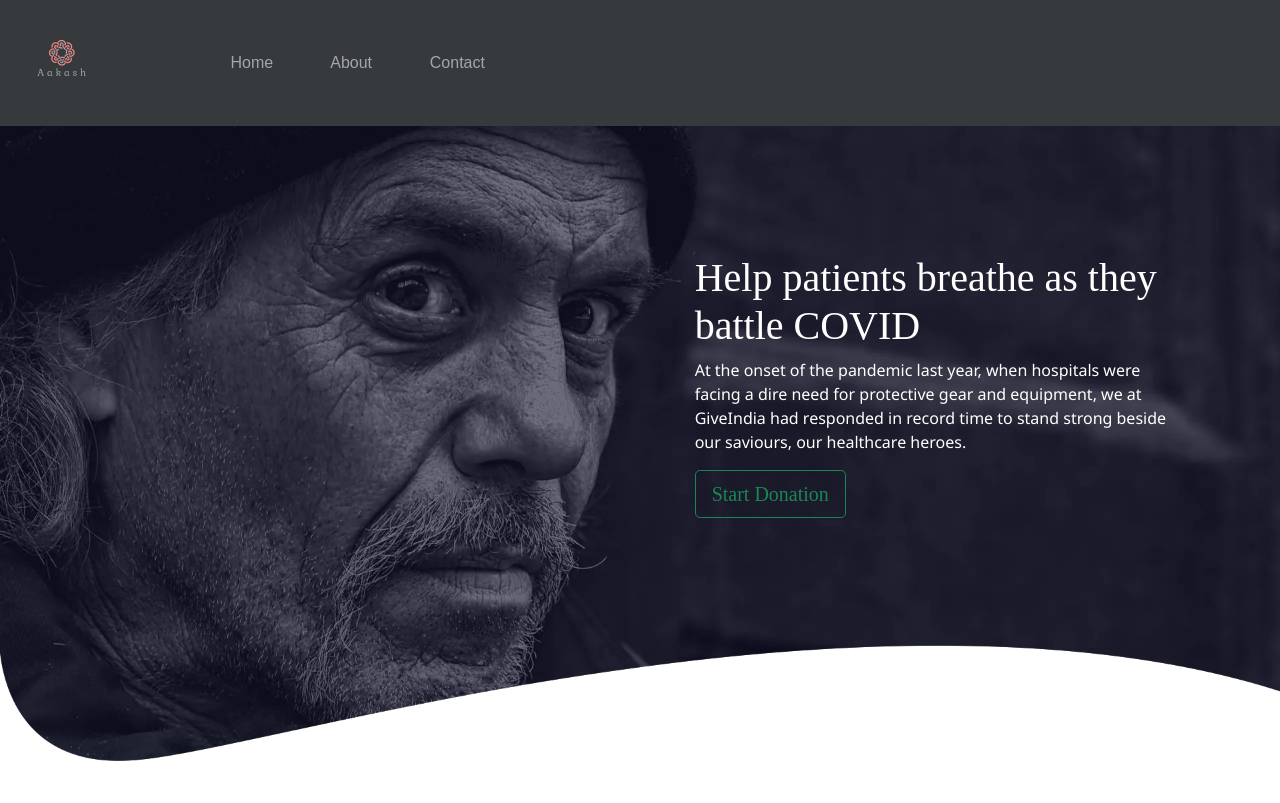
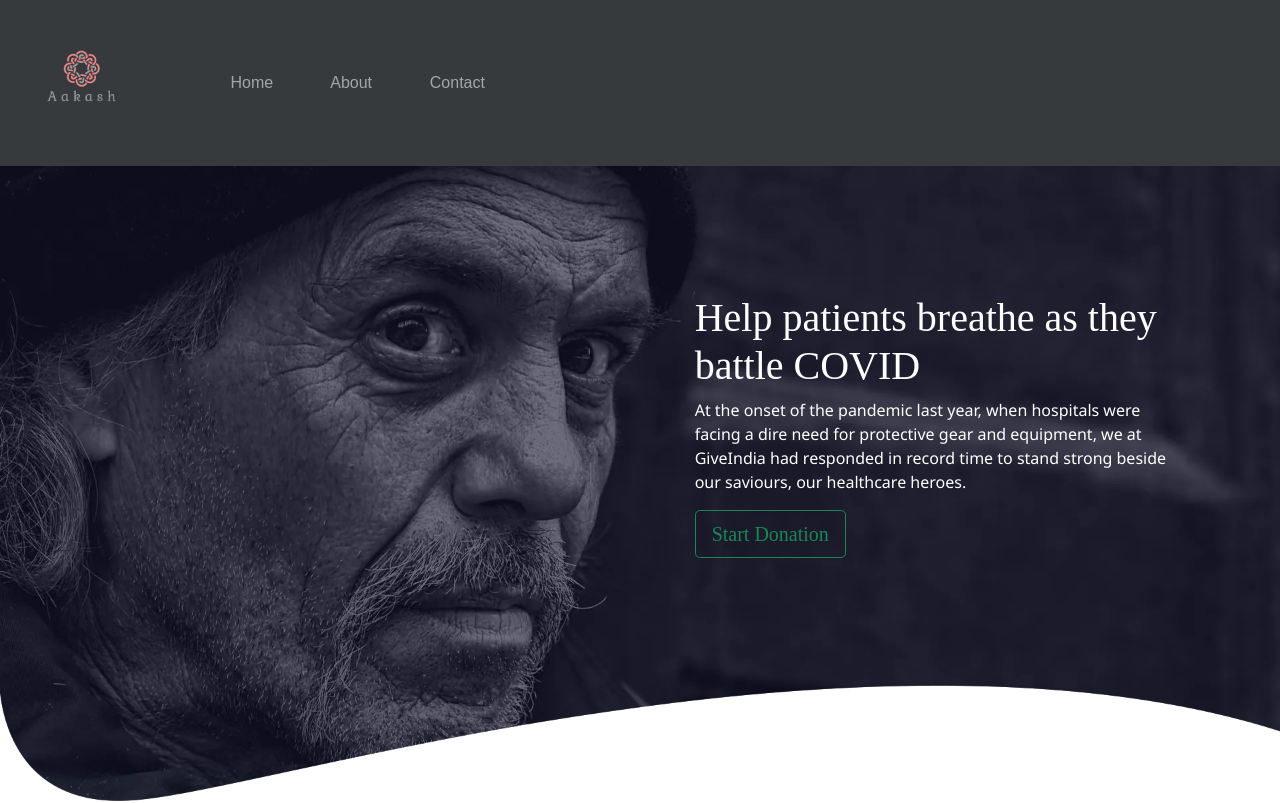
Before and after one commit to Aakash2201/Payment-Gateway, a plain HTML site: page index.html in a window 1280 px wide. Shown: the top 803 px of the page. Drawn offline with nearby package versions, Linux system fonts and the light colour scheme; a web font is replaced by a local one.

Commit message:
Update styles.css

```diff
--- a/css/styles.css
+++ b/css/styles.css
@@ -7,8 +7,8 @@ body
 
 .logo
 {
- width: 50%;
- height: 50%;
+ width: 70%;
+ height: 70%;
 }
 
 .banner_part
```
